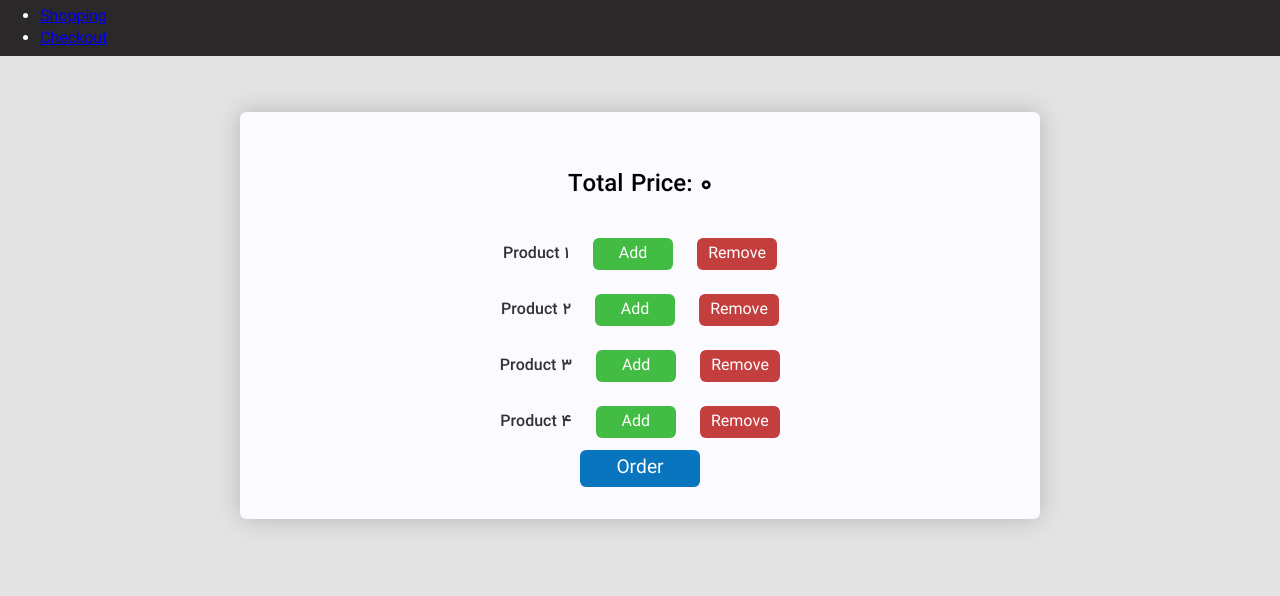
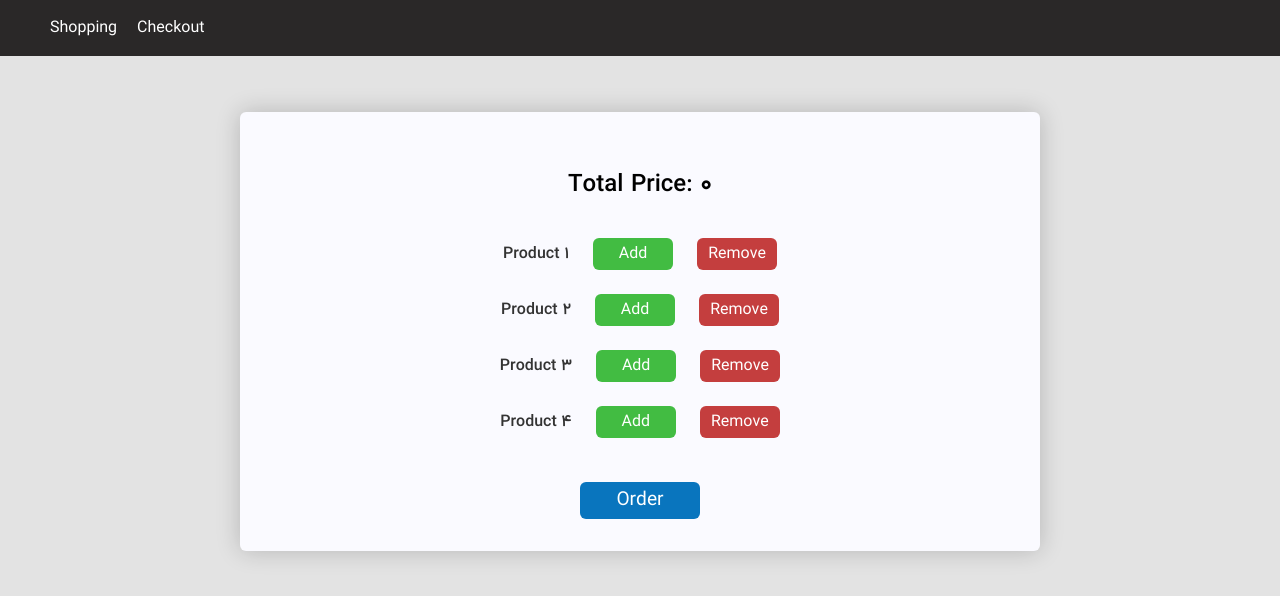
Before and after one commit to meemsafari/simple-shop-react, a React (Create React App) app: page / in a window 1280 px wide. Shown: the top 596 px of the page. Built offline with nearby package versions, Linux system fonts and the light colour scheme.

Commit message:
finalize navbar

```diff
--- a/src/components/Navbar/NavItem/NavItem.css
+++ b/src/components/Navbar/NavItem/NavItem.css
@@ -1,5 +1,5 @@
 .nav-item {
-    display: flex;
+    display: inline-block;
     box-sizing: border-box;
     height: 100%;
     margin: 0;
--- a/src/components/Navbar/NavItem/NavItem.js
+++ b/src/components/Navbar/NavItem/NavItem.js
@@ -1,4 +1,5 @@
 import React from 'react';
+import './NavItem.css'
 
 const NavItem = (props) => {
     return(
--- a/src/index.css
+++ b/src/index.css
@@ -3,11 +3,11 @@ body {
     background-color: #e3e3e3;
 }
 .mt-1 {
-    margin-top: 1rem;
+    margin-top: 1rem!important;
 }
 .mt-2 {
-    margin-top: 2rem;
+    margin-top: 2rem!important;
 }
 .mt-3 {
-    margin-top: 3rem;
+    margin-top: 3rem!important;
 }
```
